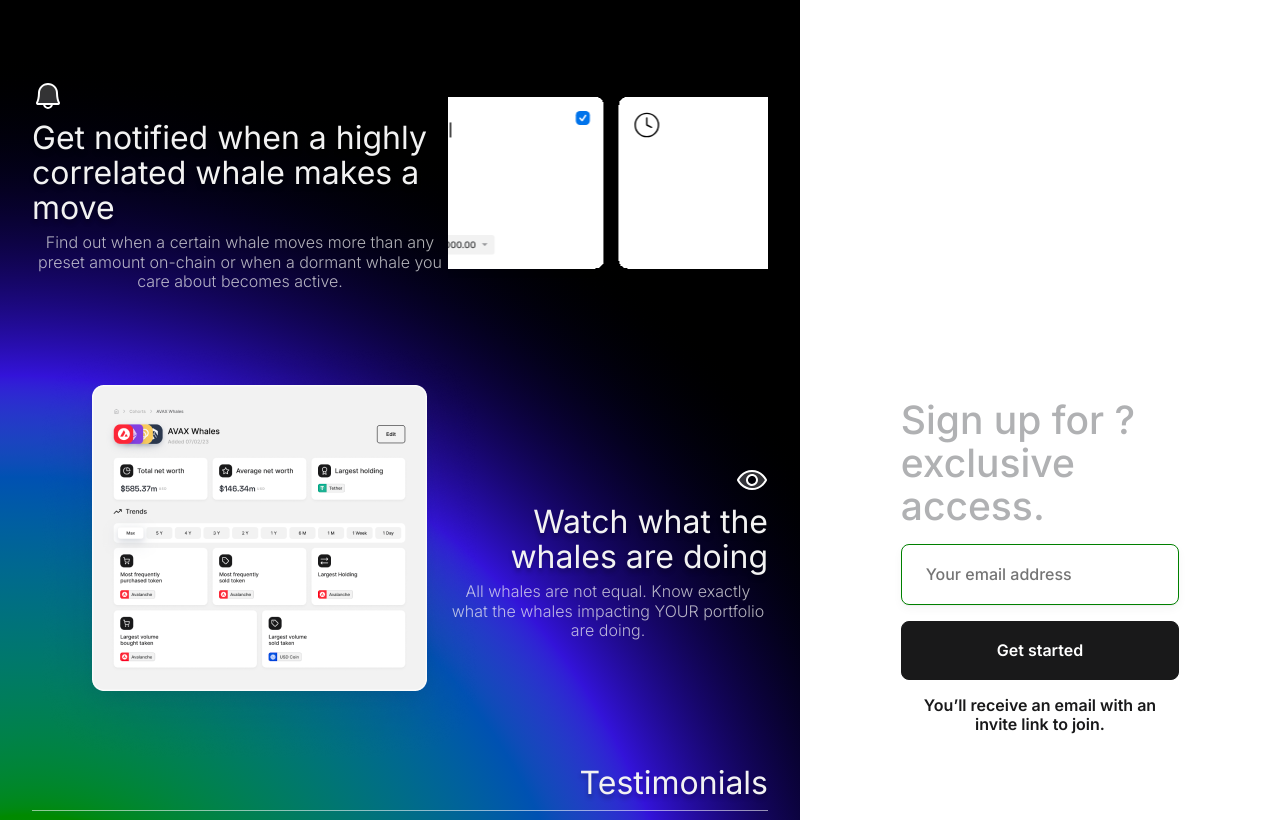
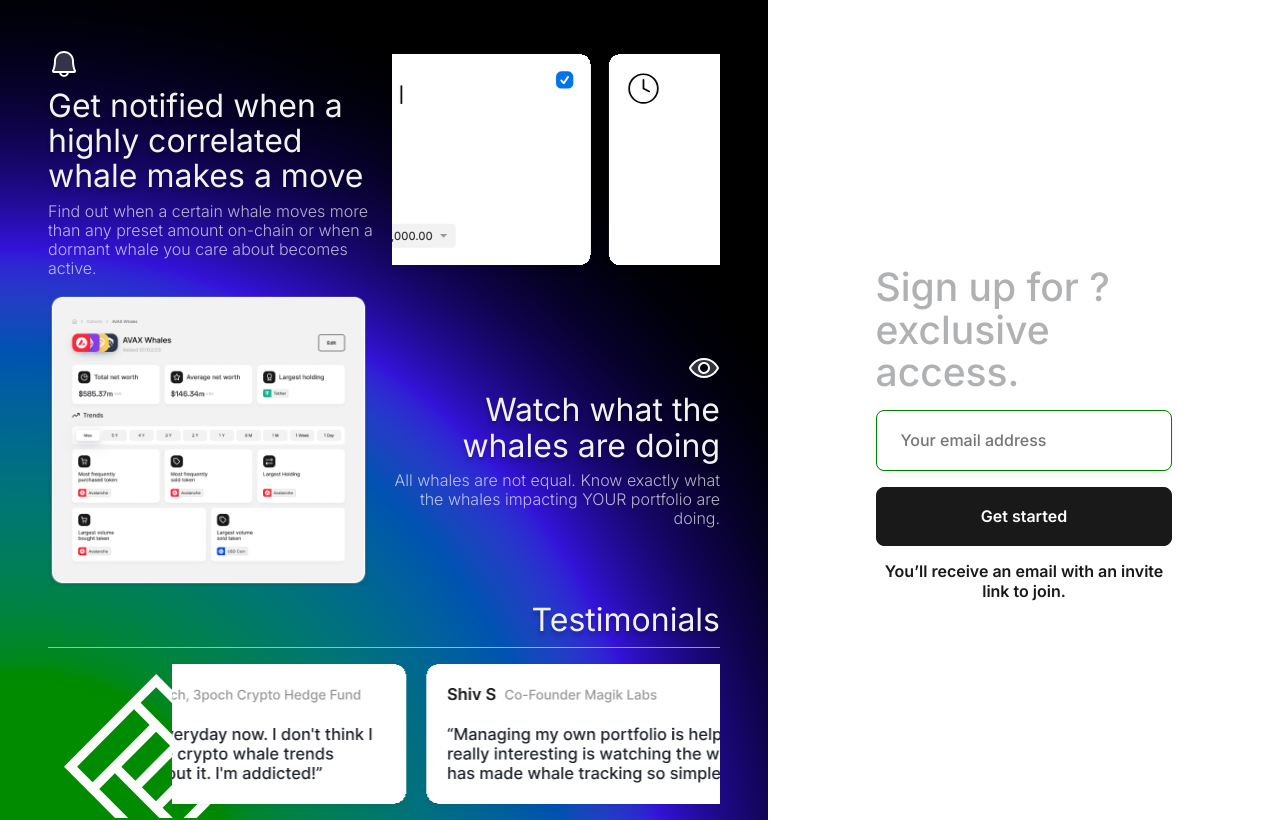
Before and after one commit to JyotiKM29/loch-login, a React (Create React App) app: page / in a window 1280 px wide. Shown: the top 820 px of the page. Built offline with nearby package versions, Linux system fonts and the light colour scheme.

Commit message:
Ui is fixed

```diff
--- a/src/Login.jsx
+++ b/src/Login.jsx
@@ -67,7 +67,7 @@ function Login() {
           <input type="email" placeholder="Your email address"/>
           <span class={styles.errorMail} id="errorMail">Invalid email</span>
           <button>Get started</button>
-          <p>You’ll receive an email with an invite link to join.</p>
+          <p className={styles.p}>You’ll receive an email with an invite link to join.</p>
         </div>
       </div>
     </div>
--- a/src/Style/global.modul.scss
+++ b/src/Style/global.modul.scss
@@ -80,7 +80,7 @@ width: 100%;
   font-weight: 600;
   line-height: 120%; /* 19.2px */
 }
-p {
+.p {
   color: var(--grey-900, #19191a);
   text-align: center;
 
@@ -121,11 +121,7 @@ p {
   height: 10rem;
 }
 
-.cohort {
-  height: 100%;
-  width: auto;
-  object-fit: contain;
-}
+
 
 .hr {
   border: 0;
--- a/src/Style/login.module.scss
+++ b/src/Style/login.module.scss
@@ -8,30 +8,31 @@
   &__left {
     height: 100%;
     width: 100%;
-    padding: 2rem;
+    padding: 3rem;
     display: grid;
     grid-template-columns: 1fr 1fr;
-    grid-template-rows: repeat(minmax(max-content , 1fr), 3);
+    grid-template-rows: repeat(minmax(max-content, 30vh), 3);
+    gap: 1rem;
 
     background: #000;
     background-image: url("../../public/bg.svg");
     background-position: center center;
-    background-size: 100% 100%;
+    background-size: 100% 130%;
     background-repeat: no-repeat;
     object-fit: contain;
+    // border: 1px solid red;
   }
 
   &__right {
     height: 100%;
     width: 100%;
-    padding: 50% 21% ;
+    padding: 20% 21%;
 
     display: flex;
     align-items: center;
     justify-content: center;
 
-
-    .form{
+    .form {
       height: 100%;
       width: 100%;
 
@@ -40,40 +41,21 @@
       align-items: center;
       justify-content: center;
       gap: 1rem;
-
     }
   }
 }
 
-
-
 .testimonials {
   overflow: hidden;
-  padding: 60px 0;
-//   background: white;
+
   white-space: nowrap;
 
-  &_container{
+  &_container {
     display: inline-flex;
 
     animation: 14s slide infinite linear;
   }
 }
-
-
-.box2 {
-  overflow: hidden;
-  padding: 60px 0;
-//   background: white;
-  white-space: nowrap;
-
-  &_container{
-    display: inline-flex;
-
-    animation: 14s slide infinite linear;
-  }
-}
-
 
 @keyframes slide {
   from {
@@ -87,12 +69,15 @@
 .box1 {
   grid-column: 1/2;
   grid-row: 1/2;
-  width: 26rem;
+  //   min-width: 26rem;
+  padding: 0;
   display: flex;
   flex-direction: column;
   justify-content: center;
   align-items: flex-start;
-  gap: .5rem;
+  gap: 0.5rem;
+  text-align: left;
+//   border: 1px solid red;
 }
 
 .box2 {
@@ -102,30 +87,46 @@
   justify-content: flex-start;
 
   overflow: hidden;
+//   border: 1px solid red;
+  &_container {
+    display: inline-flex;
+
+    animation: 14s slide infinite linear;
+  }
 }
 .box3 {
   grid-column: 1/2;
   grid-row: 2/3;
+  padding: 0;
+  width: 100%;
 
-  min-width: 20rem;
-  display: flex;
-  flex-direction: column;
-  align-items: flex-start;
-  justify-content: center;
+  display: flex ;
+  align-items: center;
+  justify-content: flex-start;
+//   border: 1px solid red;
 
-
+  .cohort {
+    padding: 0;
+    // float: left;
+    width: 20rem;
+    height: auto;
+    display: block;
+    object-fit: contain;
+  }
 }
 .box4 {
   grid-column: 2/3;
   grid-row: 2/3;
-
-  min-width: 20rem;
+  padding: 0;
+//   border: 1px solid red;
+  //   min-width: 20rem;
   display: flex;
   flex-direction: column;
   align-items: flex-end;
   justify-content: center;
-  gap: .5rem;
+  gap: 0.5rem;
   text-align: right;
+
 }
 
 .svg {
@@ -135,16 +136,17 @@
 .bottom {
   grid-column: 1/3;
   grid-row: 3/4;
-
+//   border: 1px solid red;
   width: 100%;
+  padding: 0;
   overflow: hidden;
 
-  .detail{
+  .detail {
     display: grid;
-    grid-template-columns:min-content(max-content, 10rem) 1fr;
+    grid-template-columns: min-content(max-content, 10rem) 1fr;
     height: 100%;
 
-    .logo{
+    .logo {
       padding: 1rem;
       padding-right: 3rem;
       // margin: 1rem;
@@ -164,9 +166,4 @@
       overflow: hidden;
     }
   }
-
-
 }
-.form{
-
-}
```
Also changed, not shown: public/Cohorts.png. Lines whose indentation alone changed are shown as unchanged.
